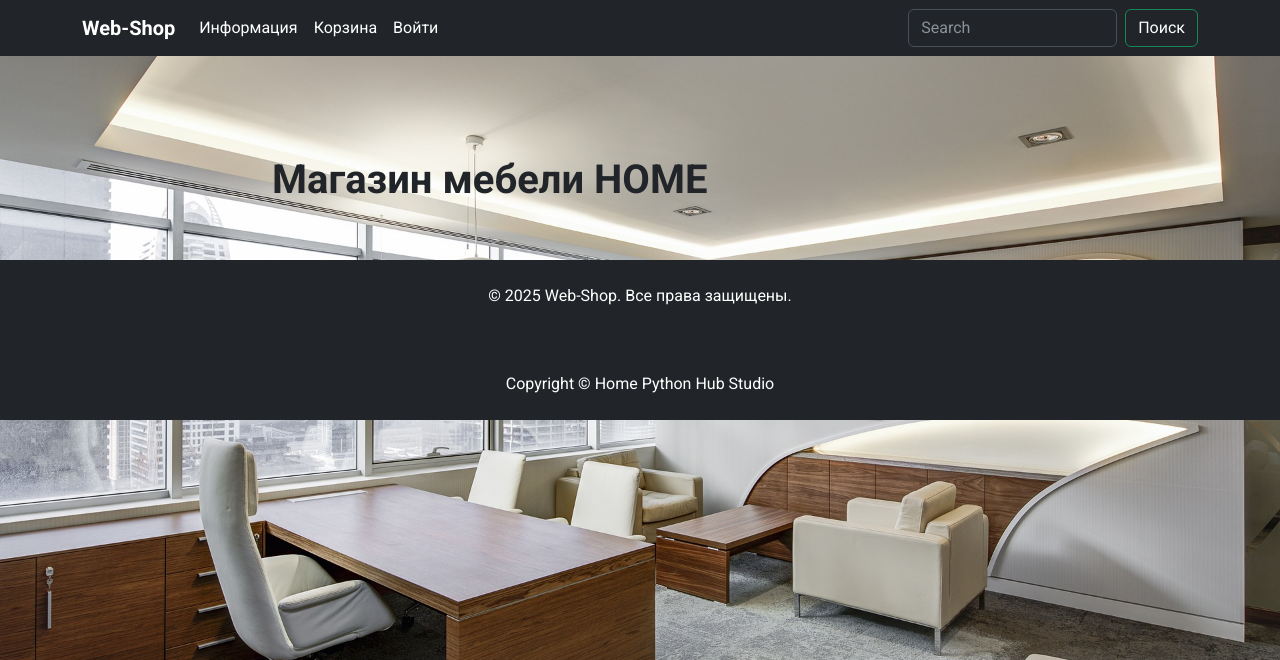
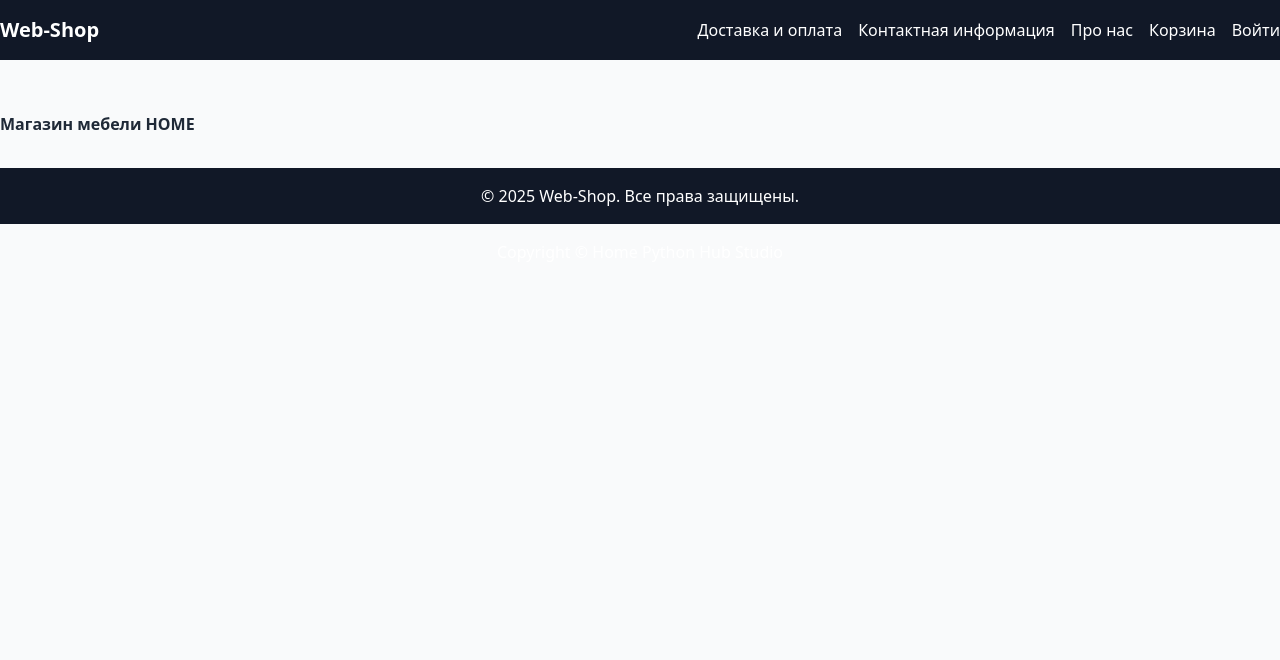
Before and after one commit to aslantos/web-shop, a Django app: page / in a window 1280 px wide. Shown: the top 660 px of the page. Run offline with Django 4.2, Linux system fonts and the light colour scheme; some libraries are stand-ins or nearby versions.

Commit message:
Update base.html

```diff
--- a/main/templates/main/base.html
+++ b/main/templates/main/base.html
@@ -11,106 +11,39 @@
     <meta name="keywords" content="мебель, интернет-магазин, доставка, кухня, спальня, декор">
     <meta name="author" content="Web-Shop">
     <link href="https://fonts.googleapis.com/css2?family=Roboto:wght@400;700&display=swap" rel="stylesheet">
-    <link rel="stylesheet" href="{% static 'deps/css/bootstrap/bootstrap.min.css' %}">
-    <link rel="stylesheet" href="{% static 'deps/css/my_css.css' %}">
+    <script src="https://cdn.tailwindcss.com"></script>
     {% block css %}
     {% endblock css %}
-    <link rel="apple-touch-icon" sizes="180x180" href="{% static 'deps/favicon/apple-touch-icon.png' %}">
-    <link rel="icon" type="image/png" sizes="32x32" href="{% static 'deps/favicon/favicon-32x32.png' %}">
-    <link rel="icon" type="image/png" sizes="16x16" href="{% static 'deps/favicon/favicon-16x16.png' %}">
-    <link rel="manifest" href="{% static 'deps/favicon/site.webmanifest' %}">
     <title>{{ title }}</title>
-    <style>
-        body {
-            font-family: 'Roboto', sans-serif;
-        }
-
-        .navbar-brand {
-            font-weight: bold;
-        }
-
-        .dropdown-menu {
-            border-color: #6c757d;
-        }
-
-        .btn-dark {
-            background-color: #343a40;
-            border-color: #343a40;
-        }
-
-        .btn-dark:hover {
-            background-color: #495057;
-            border-color: #495057;
-        }
-
-        .modal-header {
-            background-color: #f8f9fa;
-        }
-    </style>
 </head>
 
-<body>
-    <header>
-        <nav class="navbar navbar-expand-lg bg-dark" data-bs-theme="dark">
-            <div class="container">
-                <a class="navbar-brand" href="{% url 'main:index' %}">Web-Shop</a>
-                <button class="navbar-toggler" type="button" data-bs-toggle="collapse" data-bs-target="#navbarSupportedContent" aria-controls="navbarSupportedContent" aria-expanded="false" aria-label="Toggle navigation">
-                    <span class="navbar-toggler-icon"></span>
-                </button>
-                <div class="collapse navbar-collapse" id="navbarSupportedContent">
-                    <ul class="navbar-nav me-auto mb-2 mb-lg-0">
-                        <li class="nav-item dropdown">
-                            <a class="nav-link dropdown-toggle text-white" href="#" role="button" data-bs-toggle="dropdown" aria-expanded="false">
-                                Информация
-                            </a>
-                            <ul class="dropdown-menu">
-                                <li><a class="dropdown-item text-white" href="#">Доставка и оплата</a></li>
-                                <li><a class="dropdown-item text-white" href="#">Контактная информация</a></li>
-                                <li><a class="dropdown-item text-white" href="{% url 'main:about' %}">Про нас</a></li>
-                            </ul>
-                        </li>
-                        <li class="nav-item">
-                            <a class="nav-link text-white" href="carts/cart.html">Корзина</a>
-                        </li>
-                        <li class="nav-item">
-                            <a class="nav-link text-white" href="users/login.html">Войти</a>
-                        </li>
-                    </ul>
-                    <form class="d-flex" role="search">
-                        <input class="form-control me-2" type="search" placeholder="Search" aria-label="Search">
-                        <button class="btn btn-outline-success text-white" type="submit">Поиск</button>
-                    </form>
-                </div>
-            </div>
+<body class="font-roboto bg-gray-50 text-gray-800">
+    <header class="bg-gray-900 text-white">
+        <nav class="container mx-auto flex items-center justify-between py-4">
+            <a href="{% url 'main:index' %}" class="text-xl font-bold">Web-Shop</a>
+            <ul class="flex space-x-4">
+                <li><a href="#" class="hover:text-gray-400">Доставка и оплата</a></li>
+                <li><a href="#" class="hover:text-gray-400">Контактная информация</a></li>
+                <li><a href="{% url 'main:about' %}" class="hover:text-gray-400">Про нас</a></li>
+                <li><a href="carts/cart.html" class="hover:text-gray-400">Корзина</a></li>
+                <li><a href="users/login.html" class="hover:text-gray-400">Войти</a></li>
+            </ul>
         </nav>
     </header>
 
-    <main>
-        <section>
-            <div class="container">
-                <div class="row mt-1">
-                    <div class="col-lg-2">
-                        <!-- Пустой блок на Ваше усмотрение -->
-                    </div>
-                    <div class="col-lg-10">
-                        {% block content %}{% endblock content %}
-                    </div>
-                </div>
-            </div>
-        </section>
+    <main class="container mx-auto mt-8">
+        {% block content %}
+        {% endblock content %}
     </main>
 
-    <footer class="bg-dark text-white py-4 mt-5">
-        <div class="container text-center">
+    <footer class="bg-gray-900 text-white py-4 mt-8">
+        <div class="container mx-auto text-center">
             <p>&copy; 2025 Web-Shop. Все права защищены.</p>
         </div>
     </footer>
 
-    {% block footer %}{% endblock footer %}
-    <script src="{% static 'deps/js/jquery/jquery-3.7.0.min.js' %}" defer></script>
-    <script src="{% static 'deps/js/jquery-events.js' %}" defer></script>
-    <script src="{% static 'deps/js/jquery-ajax.js' %}" defer></script>
-    <script src="{% static 'deps/js/bootstrap/bootstrap.bundle.min.js' %}" defer></script>
+    {% block footer %}
+    {% endblock footer %}
 </body>
 
 </html>
```
